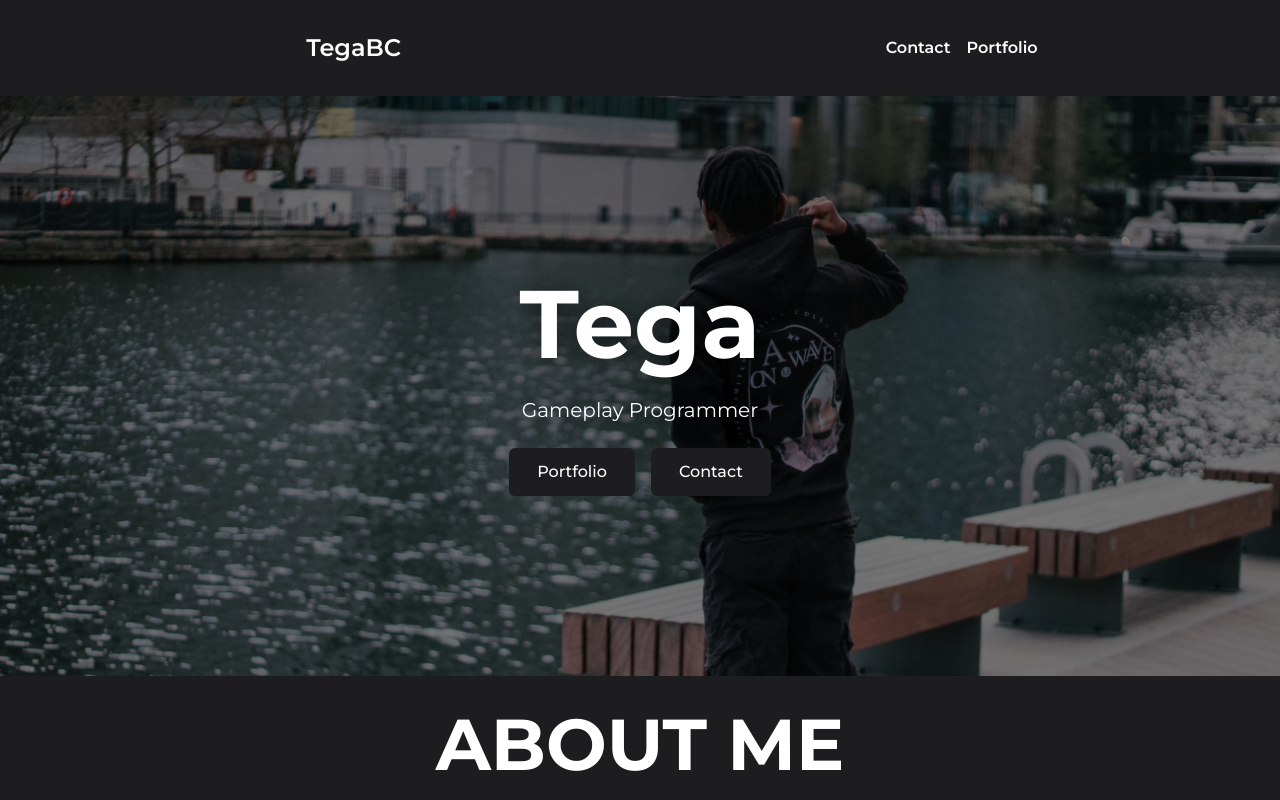
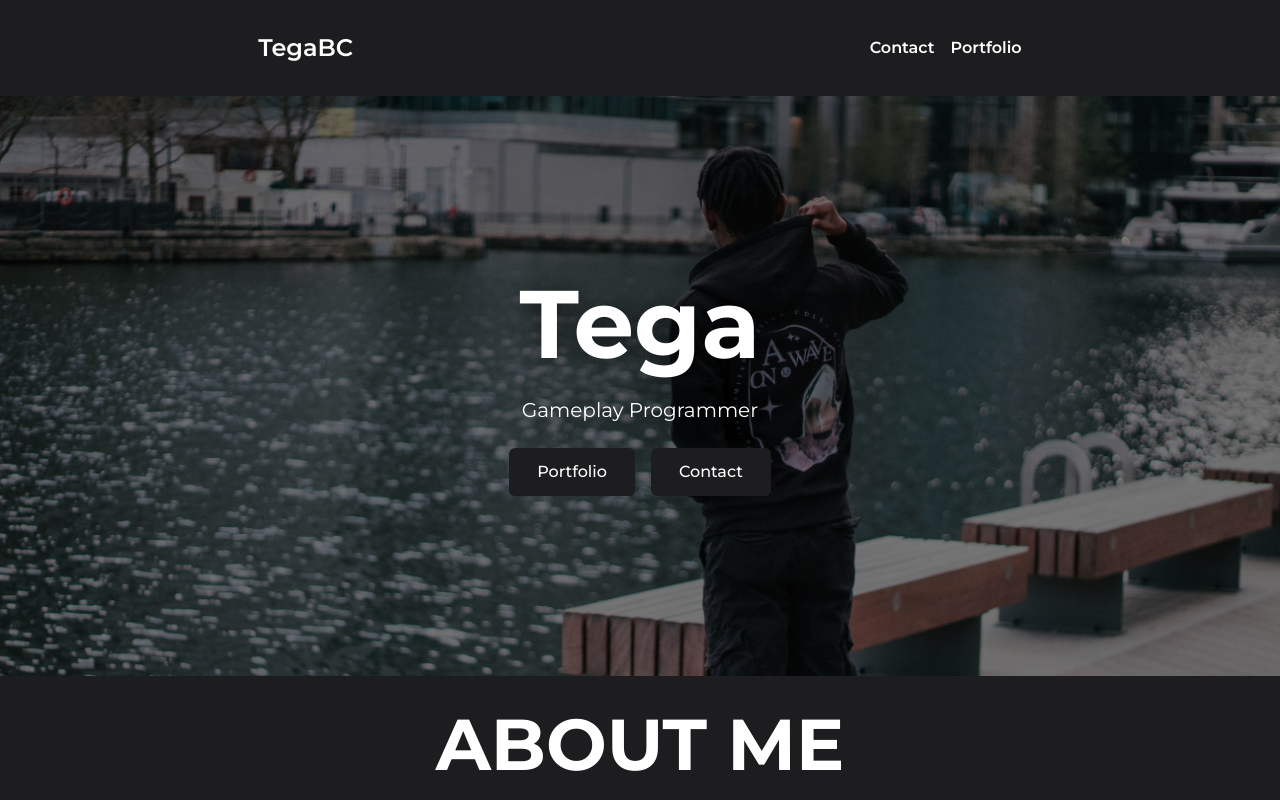
Before and after one commit to TegaBC/rblx-portfolio, a React (Vite) app: page / in a window 1280 px wide. Shown: the top 800 px of the page. Built offline with nearby package versions, Linux system fonts and the light colour scheme.

Commit message:
removed margins from nav

```diff
--- a/src/components/navbar.jsx
+++ b/src/components/navbar.jsx
@@ -2,7 +2,7 @@
 
 export default function NavBar () {
     return <div className="bg-main text-text h-24 flex items-center drop-shadow justify-around">
-        <h1 className="ml-16 font-semibold text-2xl">TegaBC</h1>
+        <h1 className="font-semibold text-2xl">TegaBC</h1>
         <div className="flex gap-4 font-semibold">
             <a href="" className="hover:text-accent transition-colors">Contact</a>
             <a href="" className="hover:text-accent transition-colors">Portfolio</a>
```
